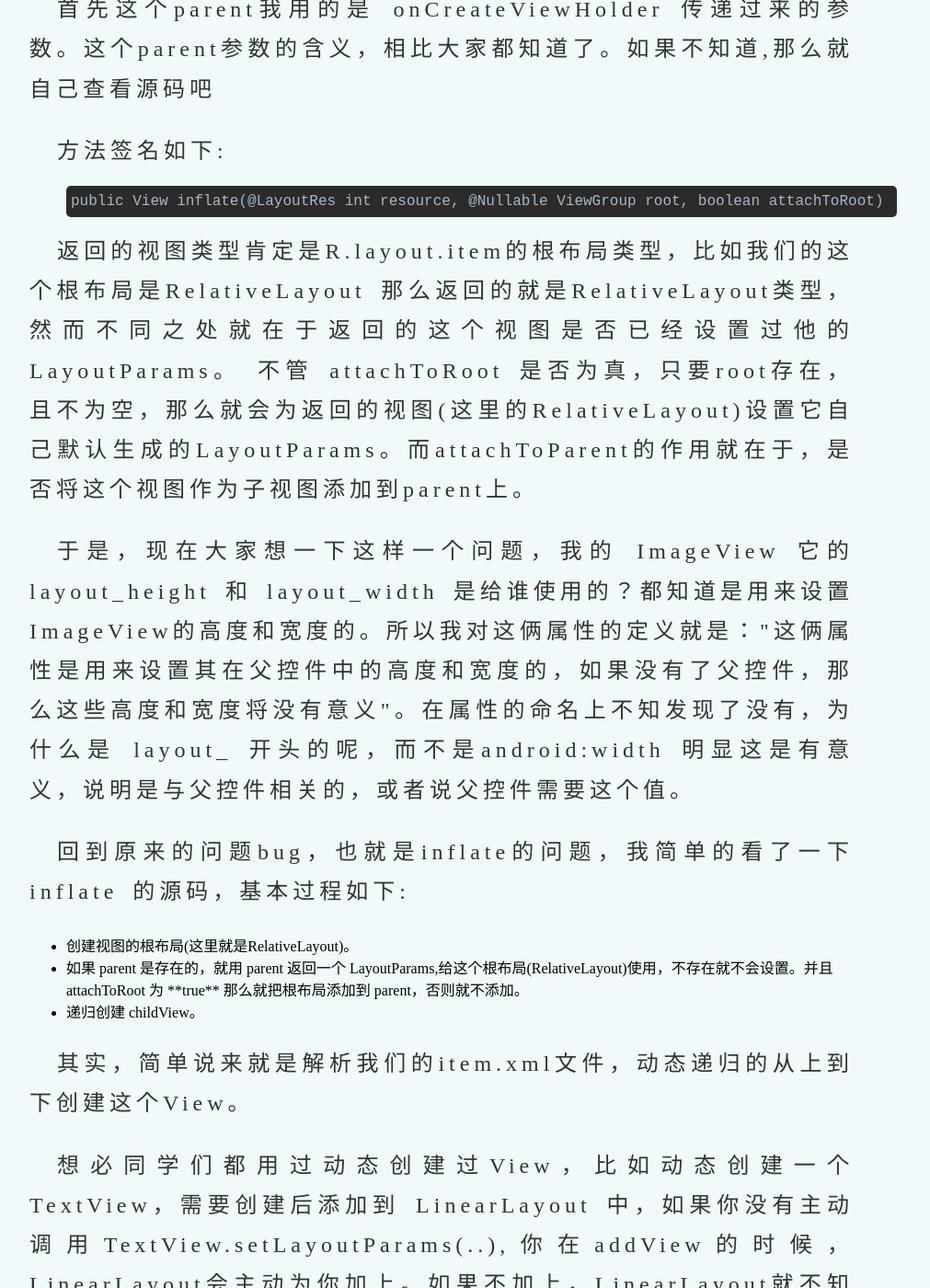
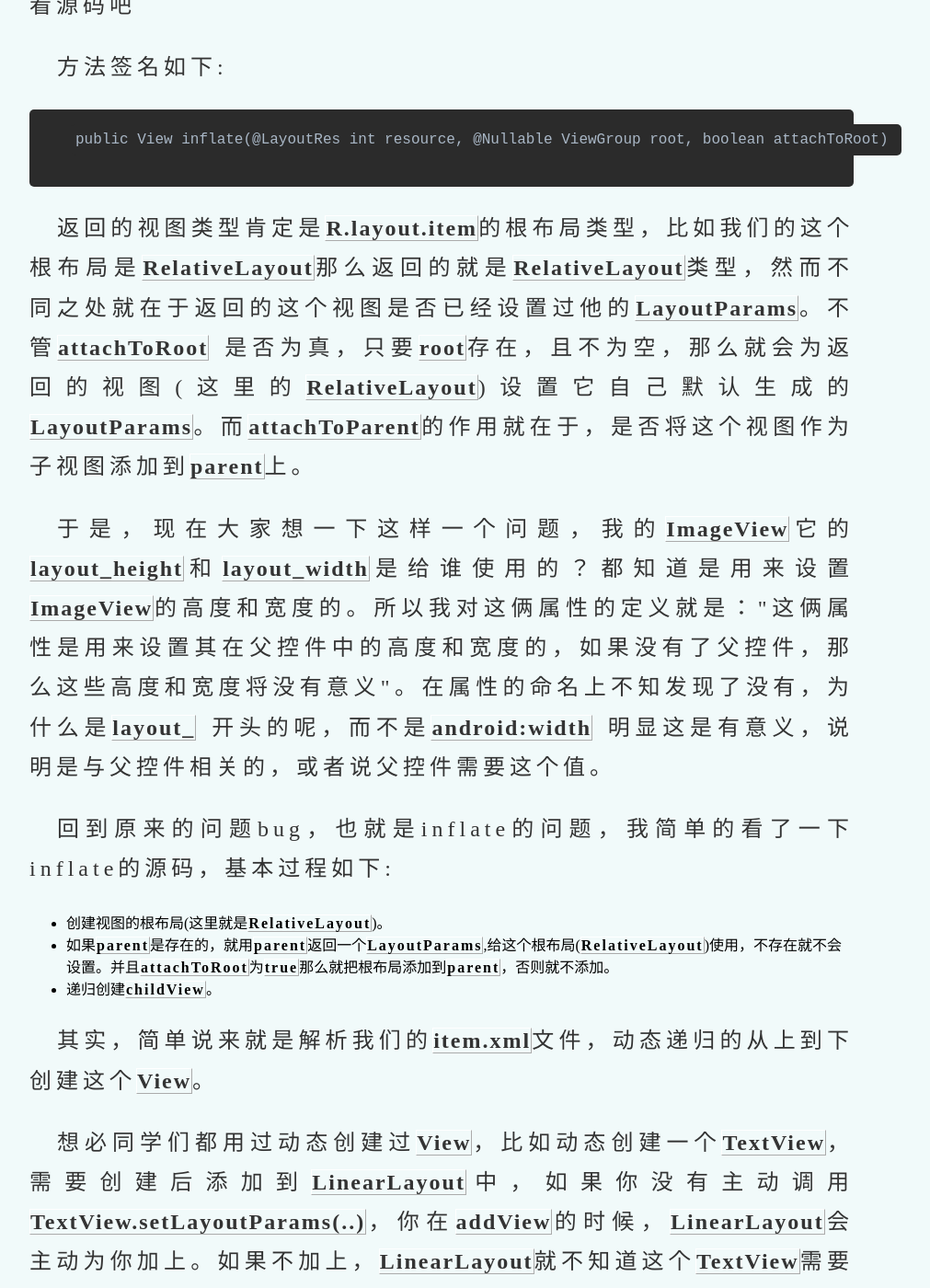
Before and after one commit to qiaojun2016/qiaojun2016.github.io, a Jekyll site: the page built from _posts/2017-03-01-my-first-article.html, in a window 1280 px wide and 1400 px high, scrolled down 1396 px. Shown: the whole window at 92% size, without its empty margins (160-1171 px from the left). Built offline with Jekyll 4.4.1, drawn with Linux system fonts in a browser that asks for light colours; some of the changed text lies outside the part shown.

Commit message:
_posts 整理

```diff
--- a/_posts/2017-03-01-my-first-article.html
+++ b/_posts/2017-03-01-my-first-article.html
@@ -2,12 +2,12 @@
 layout: post
 date: 2017-03-01
 title: 一个Inflate引发的思考
+excerpt_separator: <!-- more -->
 ---
 
-<p>今天项目中需要使用RecycleView，但是我差不多已经忘了该如何使用了。作为代码的搬运工，我迅速从网上找到了模板，三两下把代码给折腾完了。然后我自己根据需求写了个简单的item.xml 大概这么写的</p>
+<p>今天项目中需要使用<span class="keyword">RecycleView</span>，但是我差不多已经忘了该如何使用了。作为代码的搬运工，我迅速从网上找到了模板，三两下把代码给折腾完了。然后我自己根据需求写了个简单的<span class="keyword">item.xml</span>大概这么写的:</p>
 
-
-{% highlight java %}
+<pre class="code">
 <RelativeLayout xmlns:android="http://schemas.android.com/apk/res/android"
     android:layout_width="match_parent"
     android:layout_height="96dp">
@@ -24,45 +24,52 @@ title: 一个Inflate引发的思考
         android:layout_width="match_parent"
         android:layout_height="96dp">
 </RecyclerView>
-{% endhighlight %}
-<p>在onCreateViewHolder中（我使用的是LinearLayoutManager，横向布局）:</p>
-{% highlight java %}
-View view = LayoutInflater.from(context).inflate(R.layout.item,null);
-{% endhighlight %}
-<p>但是问题出现了，假如你也实验了，你就会发现每个item都没有垂直居中显示，我的意思是说，按照我当前的理解，因为我的RecyclerView刚刚设置了高度96dp，而我的  item的高度也是96dp，那么我的ImageView又设置了layout_centerInParent = true属性，根据正常逻辑，必须垂直居中的。后来我把item的高度改match_parent然 而并没有什么卵用，所以我就怀疑item的这个RelativeLayout的高度和宽度根本就没有用到。</p>
-那么问题出在哪呢？我直接说出来大家看看这个是不是有问题：
+</pre>
+<p>在<span class="keyword">onCreateViewHolder</span>中(我使用的是<span class="keyword">LinearLayoutManager，横向布局):</p>
+<pre class="code">View view = LayoutInflater.from(context).inflate(R.layout.item,null);</pre>
+<p>但是问题出现了，假如你也实验了，你就会发现每个item都没有垂直居中显示，我的意思是说，按照我当前的理解，因为我的<span class="keyword">RecyclerView</span>刚刚设置了高度<span class="keyword">96dp</span>，而我的  <span class="keyword">item</span>的高度也是<span class="keyword">96dp</span>，那么我的<span class="keyword">ImageView</span>又设置了<span class="keyword">layout_centerInParent = true</span>属性，根据正常逻辑，必须垂直居中的。后来我把<span class="keyword">item</span>的高度改<span class="keyword">match_parent</span>然 而并没有什么卵用，所以我就怀疑<span class="keyword">item</span>的这个<span class="keyword">RelativeLayout</span>的高度和宽度根本就没有用到。</p>
+<p>那么问题出在哪呢？我直接说出来大家看看这个是不是有问题:</p>
+<pre class="code">
 {% highlight java%}
 View view = LayoutInflater.from(context).inflate(R.layout.item, null);
 View view = LayoutInflater.from(context).inflate(R.layout.item,parent, false);
-{% endhighlight %}
+{% endhighlight %}</pre>
 
-<p>首先这个parent我用的是 onCreateViewHolder 传递过来的参数。这个parent参数的含义，相比大家都知道了。如果不知道,那么就自己查看源码吧</p>
-<p>方法签名如下:</>
+<p>首先这个<span class="keyword">parent</span>我用的是<span class="keyword">onCreateViewHolder</span> 传递过来的参数。这个<span class="keyword">parent</span>参数的含义，相比大家都知道了。如果不知道,那么就自己查看源码吧</p>
+<p>方法签名如下:</p>
+<pre class="code">
 {% highlight java %}
 public View inflate(@LayoutRes int resource, @Nullable ViewGroup root, boolean attachToRoot)
 {% endhighlight %}
-<p>返回的视图类型肯定是R.layout.item的根布局类型，比如我们的这个根布局是RelativeLayout 那么返回的就是RelativeLayout类型，然而不同之处就在于返回的这个视图是否已经设置过他的LayoutParams。 不管 attachToRoot 是否为真，只要root存在，且不为空，那么就会为返回的视图(这里的RelativeLayout)设置它自己默认生成的LayoutParams。而attachToParent的作用就在于，是否将这个视图作为子视图添加到parent上。</p>
-<p>于是，现在大家想一下这样一个问题，我的 ImageView 它的 layout_height 和 layout_width 是给谁使用的？都知道是用来设置 ImageView的高度和宽度的。所以我对这俩属性的定义就是："这俩属性是用来设置其在父控件中的高度和宽度的，如果没有了父控件，那么这些高度和宽度将没有意义"。在属性的命名上不知发现了没有，为什么是 layout_ 开头的呢，而不是android:width 明显这是有意义，说明是与父控件相关的，或者说父控件需要这个值。</p>
-<p>回到原来的问题bug，也就是inflate的问题，我简单的看了一下 inflate 的源码，基本过程如下: </p>
+</pre>
+<p>返回的视图类型肯定是<span class="keyword">R.layout.item</span>的根布局类型，比如我们的这个根布局是<span class="keyword">RelativeLayout</span>那么返回的就是<span class="keyword">RelativeLayout</span>类型，然而不同之处就在于返回的这个视图是否已经设置过他的<span class="keyword">LayoutParams</span>。不管<span class="keyword">attachToRoot</span> 是否为真，只要<span class="keyword">root</span>存在，且不为空，那么就会为返回的视图(这里的<span class="keyword">RelativeLayout</span>)设置它自己默认生成的<span class="keyword">LayoutParams</span>。而<span class="keyword">attachToParent</span>的作用就在于，是否将这个视图作为子视图添加到<span class="keyword">parent</span>上。</p>
+<p>于是，现在大家想一下这样一个问题，我的<span class="keyword">ImageView</span>它的<span class="keyword">layout_height</span>和<span class="keyword">layout_width</span>是给谁使用的？都知道是用来设置<span class="keyword">ImageView</span>的高度和宽度的。所以我对这俩属性的定义就是："这俩属性是用来设置其在父控件中的高度和宽度的，如果没有了父控件，那么这些高度和宽度将没有意义"。在属性的命名上不知发现了没有，为什么是<span class="keyword">layout_</span> 开头的呢，而不是<span class="keyword">android:width</span> 明显这是有意义，说明是与父控件相关的，或者说父控件需要这个值。</p>
+<p>回到原来的问题bug，也就是inflate的问题，我简单的看了一下inflate的源码，基本过程如下: </p>
 <ul>
-<li>创建视图的根布局(这里就是RelativeLayout)。</li>
-<li>如果 parent 是存在的，就用 parent 返回一个 LayoutParams,给这个根布局(RelativeLayout)使用，不存在就不会设置。并且 attachToRoot 为 **true** 那么就把根布局添加到 parent，否则就不添加。</li>
-<li>递归创建 childView。</i>
+<li>创建视图的根布局(这里就是<span class="keyword">RelativeLayout</span>)。</li>
+<li>如果<span class="keyword">parent</span>是存在的，就用<span class="keyword">parent</span>返回一个<span class="keyword">LayoutParams</span>,给这个根布局(<span class="keyword">RelativeLayout</span>)使用，不存在就不会设置。并且<span class="keyword">attachToRoot</span>为<span class="keyword">true</span>那么就把根布局添加到<span class="keyword">parent</span>，否则就不添加。</li>
+<li>递归创建<span class="keyword">childView</span>。</li>
 </ul>
-<p>其实，简单说来就是解析我们的item.xml文件，动态递归的从上到下创建这个View。 </p>
-<p>想必同学们都用过动态创建过View，比如动态创建一个 TextView，需要创建后添加到 LinearLayout 中，如果你没有主动调用TextView.setLayoutParams(..),你在addView的时候，LinearLayout会主动为你加上。如果不加上，LinearLayout就不知道这个TextView需要占多大的位置。</p>
+<p>其实，简单说来就是解析我们的<span class="keyword">item.xml</span>文件，动态递归的从上到下创建这个<span class="keyword">View</span>。 </p>
+<p>想必同学们都用过动态创建过<span class="keyword">View</span>，比如动态创建一个<span class="keyword">TextView</span>，需要创建后添加到<span class="keyword">LinearLayout</span>中，如果你没有主动调用<span class="keyword">TextView.setLayoutParams(..)</span>，你在<span class="keyword">addView</span>的时候，<span class="keyword">LinearLayout</span>会主动为你加上。如果不加上，<span class="keyword">LinearLayout</span>就不知道这个<span class="keyword">TextView</span>需要占多大的位置。</p>
 <p>回到项目中遇到的问题：因为我是用下面的方法填充的: </p>
+<pre class="code">
 {% highlight java %}
 LayoutInflater.from(context).inflate(R.layout.item, null)
 {% endhighlight %}
-<p>结果导致了并没有设置生成的RelativeLayout的LayoutParams,然后在向RecyclerView添加过程中，RecyclerView发现，要被添加的View竟然没有LayoutParams参数，于是RecyclerView就默认为RelativeLayout设置了两个wrap_content。于是item布局发生了这样变化： </p>
+</pre>
+<p>结果导致了并没有设置生成的<span class="keyword">RelativeLayout</span>的<span class="keyword">LayoutParams</span>,然后在向<span class="keyword">RecyclerView</span>添加过程中，<span class="keyword">RecyclerView</span>发现，要被添加的<span class="keyword">View</span>竟然没有<span class="keyword">LayoutParams</span>参数，于是<span class="keyword">RecyclerView</span>就默认为<span class="keyword">RelativeLayout</span>设置了两个<span class="keyword">wrap_content</span>。于是<span class="keyword">item</span>布局发生了这样变化:</p>
+<pre class="code">
 {% highlight java %}
 andrid:layout_width = "match_parent"
 android:layout_height = "96dp"
 {% endhighlight %}
+</pre>
 <p>变成了</p>
+<pre class="code">
 {% highlight java %}
 andrid:layout_width = "wrap_content"
 android:layout_height = "wrap_content"
 {% endhighlight %}
+</pre>
 <p>至于怎么解决，看你们的了。</p>
```
Also changed, not shown: _posts/2017-07-04-mysql-basics-operation.html (+5 -5 lines).
